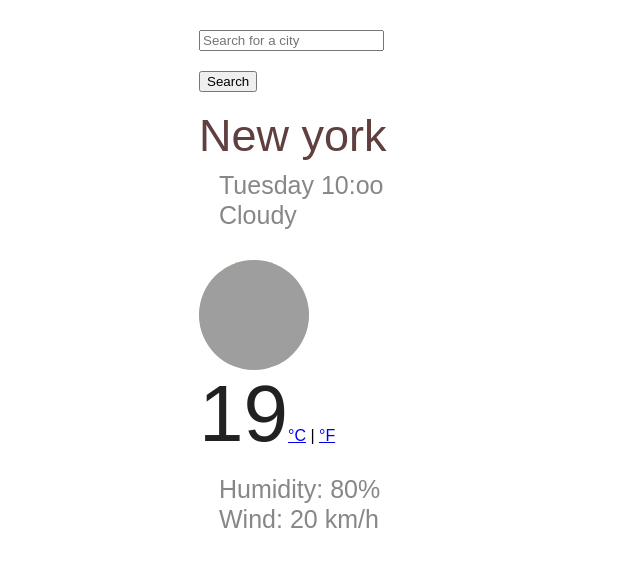
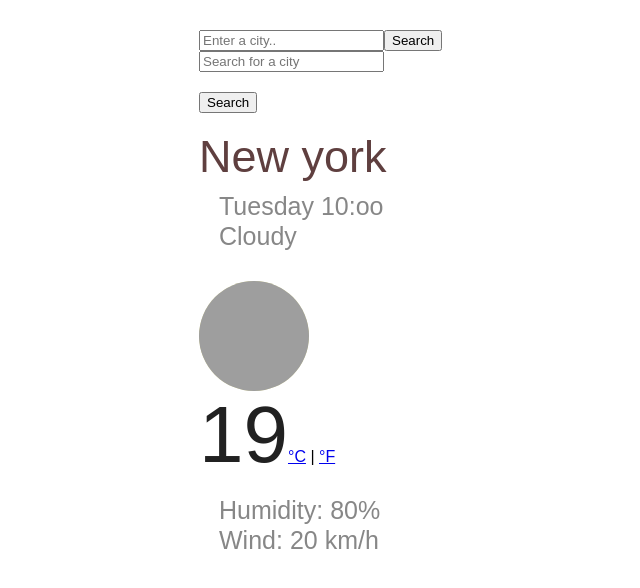
Before and after one commit to ula345/weather-react, a React (Create React App) app: page / in a window 1280 px wide. Shown: the top 588 px of the page, without its empty margins (141-781 px from the left). Built offline with nearby package versions, Linux system fonts and the light colour scheme; grey boxes are pictures that could not be loaded.

Commit message:
search added

```diff
--- a/src/App.js
+++ b/src/App.js
@@ -1,12 +1,14 @@
 import Weather from "./weather";
 import './App.css';
 import axios from "axios";
+import Search from "./search"
 
 
 function App() {
   return (
     <div className="App">
       <header className="App-header">
+        <Search />
             <Weather />
 
 
```
